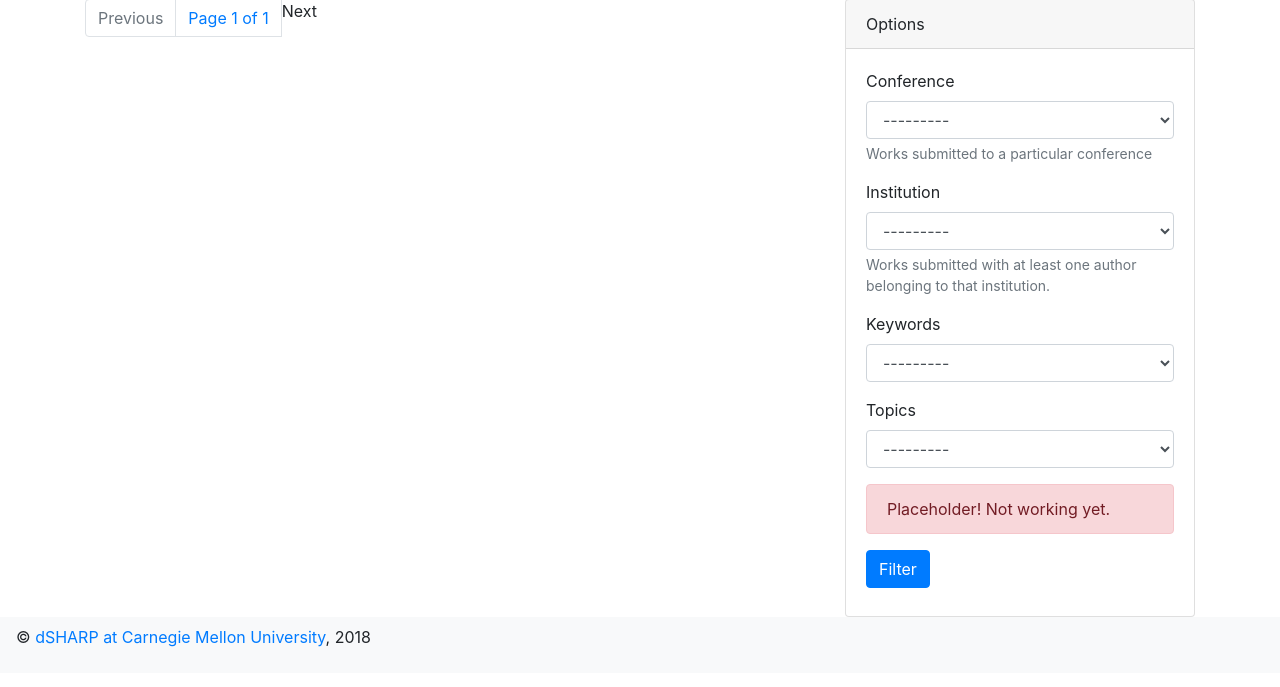
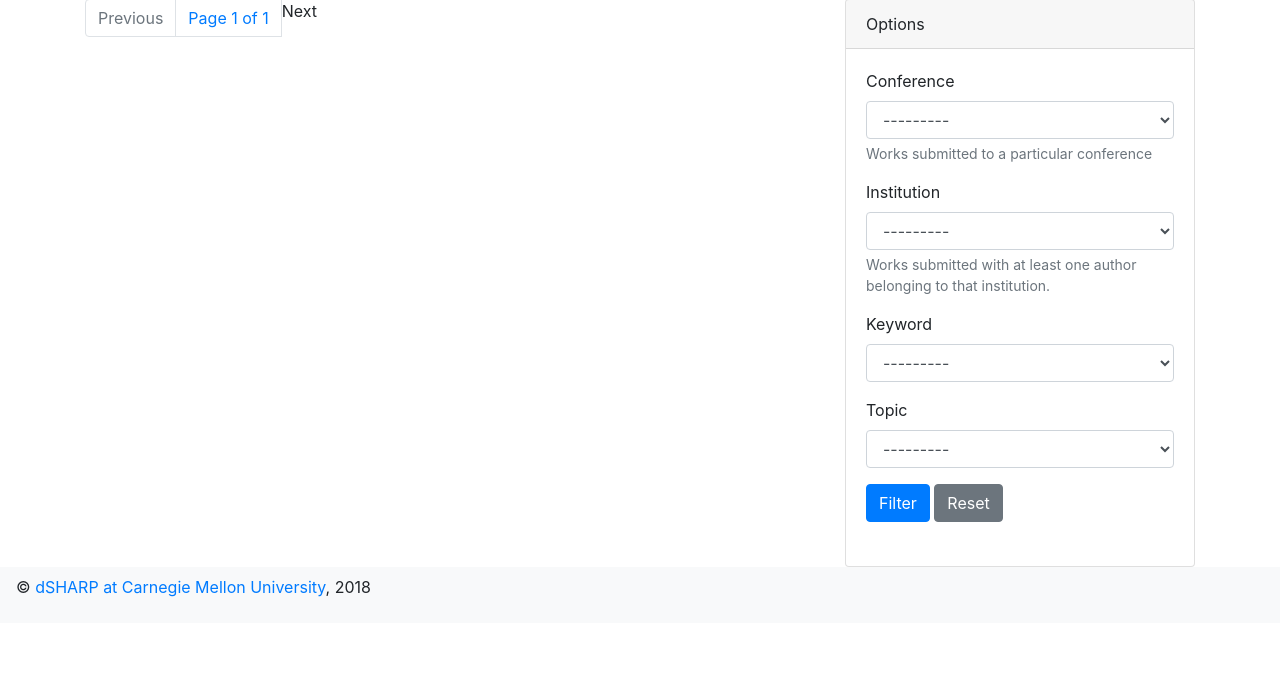
Before and after one commit to cmu-lib/dhweb_app, a Django app: page /works in a window 1280 px wide. Shown: the part 113-800 px from the top of the page. Run offline with Django 3.2, Linux system fonts and the light colour scheme; data that the repository does not hold is empty; some libraries are stand-ins or nearby versions.

Commit message:
keywork and topic filtering

```diff
--- a/app/abstracts/forms.py
+++ b/app/abstracts/forms.py
@@ -19,9 +19,9 @@ class WorkFilter(forms.Form):
         required=False,
         help_text="Works submitted with at least one author belonging to that institution.",
     )
-    keywords = forms.ModelChoiceField(
+    keyword = forms.ModelChoiceField(
         queryset=Keyword.objects.filter(works__state="ac").distinct(), required=False
     )
-    topics = forms.ModelChoiceField(
+    topic = forms.ModelChoiceField(
         queryset=Topic.objects.filter(works__state="ac").distinct(), required=False
     )
--- a/app/abstracts/templates/conference_card.html
+++ b/app/abstracts/templates/conference_card.html
@@ -1,8 +1,8 @@
 <div class="d-flex justify-content-between">
-<h5 class="mb-1">{{ conference.year }} - {{ conference.venue }}</h5>
+<h5 class="mb-1"><a href="{% url 'work_list' %}?conference={{ conference.pk }}">{{ conference.year }} - {{ conference.venue }}</a></h5>
 <small class="text-muted">{% for membership in conference.series_memberships.all %}{{ membership.series }} {{ membership.number }}{% if not forloop.last %}, {% endif %}{% endfor %}</small>
 </div>
-<p>{{ conference.public_works.count }} works by {{ conference.public_authors}} authors</p>
+<p>{{ conference.public_works.count }} works by {{ conference.public_authors }} authors</p>
 {% if conference.notes or conference.url %}
 <hr>
 <p>Conference details:</p>
--- a/app/abstracts/templates/work_card.html
+++ b/app/abstracts/templates/work_card.html
@@ -4,12 +4,12 @@
 <small class="text-muted">{{ work.submission_type }}</small>
 </div>
 <p>{% for authorship in work.authorships.all %}<a href="{% url 'author_detail' authorship.author.pk %}">{{ authorship.author.pref_name }}</a>{% if not forloop.last %}, {% endif %}{% endfor %}</p>
-{% if work.keywords.exists %}<p><small>Keywords: {% for kw in work.keywords.all %}<span class="badge badge-secondary">{{ kw }}</span>
+{% if work.keywords.exists %}<p><small>Keywords: {% for kw in work.keywords.all %}<a class="badge badge-secondary" href="{% url 'work_list' %}?keyword={{ kw.pk }}">{{ kw }}</a>
 {% endfor %}</small></p>{% endif %}
-{% if work.topics.exists %}<p><small>Topics: {% for t in work.topics.all %}<span class="badge badge-secondary">{{ t }}</span>
+{% if work.topics.exists %}<p><small>Topics: {% for t in work.topics.all %}<a class="badge badge-secondary" href="{% url 'work_list' %}?topic={{ t.pk }}">{{ t }}</a>
 {% endfor %}</small></p>{% endif %}
 
 <div class="d-flex justify-content-between">
-<small class="text-muted">Presented at <a href="">{{ work.conference }}</a></small>
+<small class="text-muted">Presented at <a href="{% url 'work_list' %}?conference={{ work.conference.pk }}">{{ work.conference }}</a></small>
 {% if work.full_text %}<span class="badge badge-success">Full Text Available</span>{% endif %}
 </div>
--- a/app/abstracts/templates/work_list.html
+++ b/app/abstracts/templates/work_list.html
@@ -21,8 +21,10 @@
       <div class="card-body">
         <form action="{% url 'work_list' %}" method="get">
           {{ work_filter_form|crispy }}
-          <div class="alert alert-danger">Placeholder! Not working yet.</div>
+          <div class="form-group">
           <button type="submit" class="btn btn-primary mb-2">Filter</button>
+          <a class="btn btn-secondary mb-2" href="{% url 'work_list' %}" role="button">Reset</a>
+          </div>
         </form>
       </div>
     </div>
--- a/app/abstracts/views.py
+++ b/app/abstracts/views.py
@@ -31,20 +31,31 @@ class WorkList(ListView):
     def get_queryset(self):
         base_result_set = Work.objects.filter(state="ac").order_by("title")
 
-        raw_query_conference = self.request.GET.get("conference", "")
-        raw_query_institution = self.request.GET.get("institution", "")
+        filter_form = self.request.GET
 
         result_set = base_result_set
 
-        if raw_query_conference != "":
-            query_conference = int(float(raw_query_conference))
-            result_set = result_set.filter(conference__pk=query_conference)
+        if "conference" in filter_form:
+            conference_res = filter_form["conference"]
+            if conference_res != "":
+                result_set = result_set.filter(conference__pk=conference_res)
 
-        if raw_query_institution != "":
-            query_institution = int(float(raw_query_institution))
-            result_set = result_set.filter(
-                authorships__affiliations__institution=query_institution
-            )
+        if "institution" in filter_form:
+            institution_res = filter_form["institution"]
+            if institution_res != "":
+                result_set = result_set.filter(
+                    authorships__affiliations__institution=institution_res
+                )
+
+        if "keyword" in filter_form:
+            keyword_res = filter_form["keyword"]
+            if keyword_res != "":
+                result_set = result_set.filter(keywords__pk=keyword_res)
+
+        if "topic" in filter_form:
+            topic_res = filter_form["topic"]
+            if topic_res != "":
+                result_set = result_set.filter(topics__pk=topic_res)
 
         return result_set.distinct()
 
```
